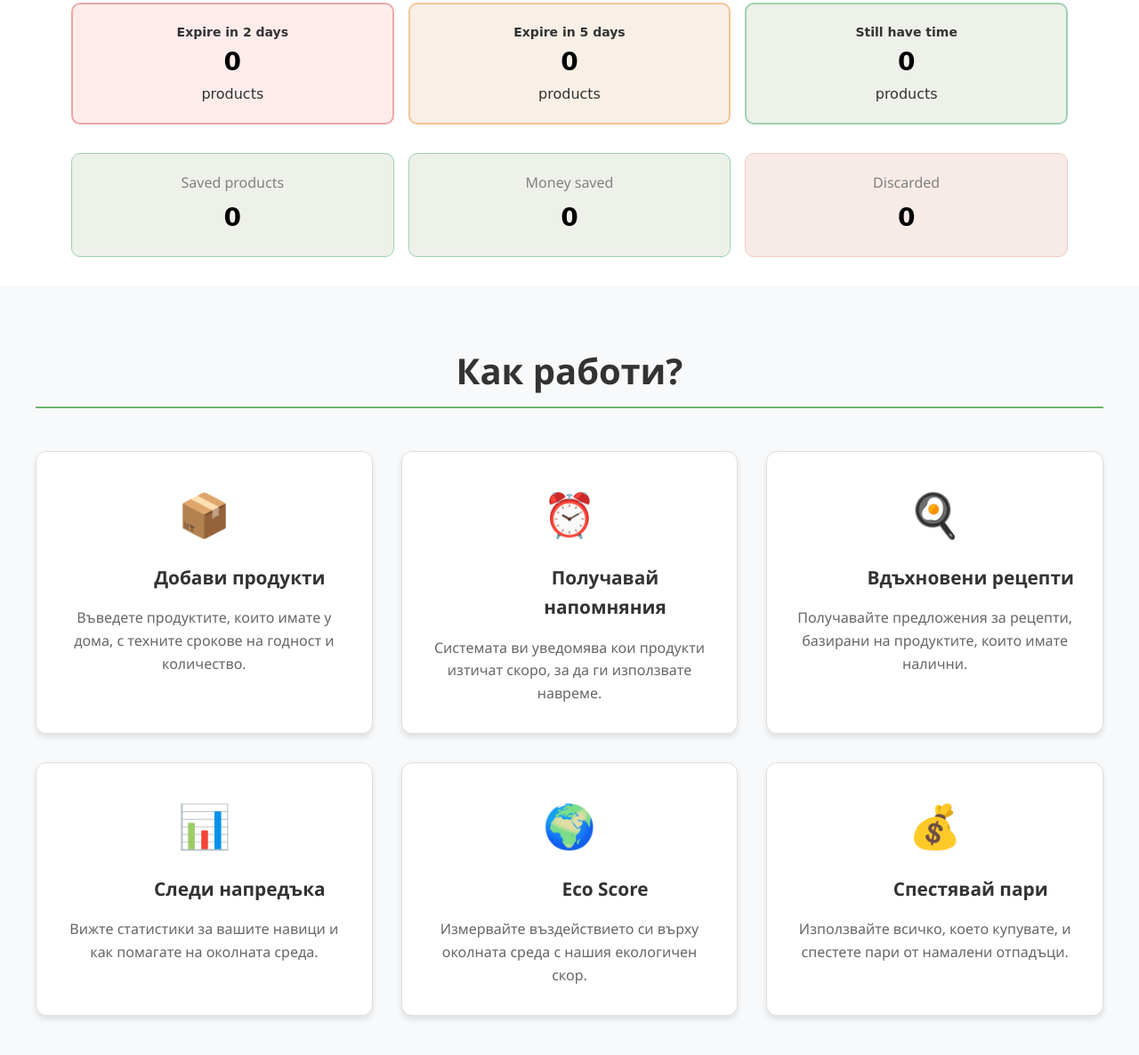
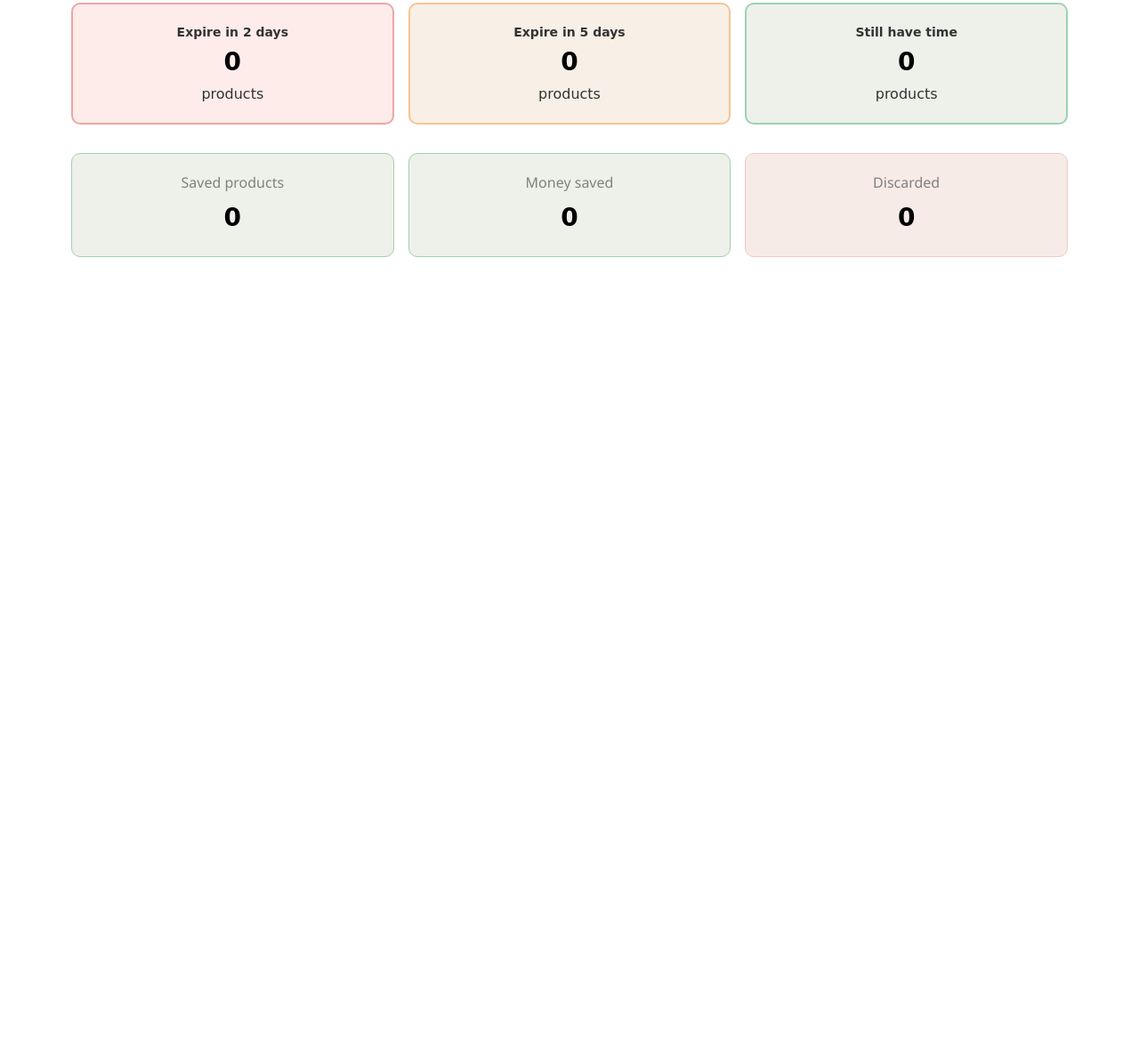
Before and after one commit to KatrinKircheva/no-waste-tracker, a website: page public/index.html in a window 1280 px wide. Shown: the part 618-1804 px from the top of the page at 89% size. After the commit the page ends 939 px from the top, so only its background shows below. Drawn offline with Linux system fonts and the light colour scheme; files whose address does not match are found by name.

Commit message:
removing section

```diff
--- a/public/index.html
+++ b/public/index.html
@@ -438,7 +438,6 @@
             <a href="dashboard.html" id="myProductsLink">My products</a>
             <a href="recipes.html" id="recipesLink">Recipes</a>
             <a href="stats.html" id="statisticsLink">Statistics</a>
-            <a href="#recycling" id="recyclingLink">Recycling</a>
         </nav>
 
         <button type="button" id="addProductBtn">+ Add Product</button>
@@ -545,60 +544,6 @@
         </section>
 
         <!-- FEATURES -->
-        <section class="features">
-            <div class="features-container">
-                <h2 class="features-title">Как работи?</h2>
-                <div class="features-grid">
-                    <div class="feature-card">
-                        <div class="feature-icon">📦</div>
-                        <h3 class="feature-title">Добави продукти</h3>
-                        <p class="feature-description">
-                            Въведете продуктите, които имате у дома, с техните срокове на годност и количество.
-                        </p>
-                    </div>
-
-                    <div class="feature-card">
-                        <div class="feature-icon">⏰</div>
-                        <h3 class="feature-title">Получавай напомняния</h3>
-                        <p class="feature-description">
-                            Системата ви уведомява кои продукти изтичат скоро, за да ги използвате навреме.
-                        </p>
-                    </div>
-
-                    <div class="feature-card">
-                        <div class="feature-icon">🍳</div>
-                        <h3 class="feature-title">Вдъхновени рецепти</h3>
-                        <p class="feature-description">
-                            Получавайте предложения за рецепти, базирани на продуктите, които имате налични.
-                        </p>
-                    </div>
-
-                    <div class="feature-card">
-                        <div class="feature-icon">📊</div>
-                        <h3 class="feature-title">Следи напредъка</h3>
-                        <p class="feature-description">
-                            Вижте статистики за вашите навици и как помагате на околната среда.
-                        </p>
-                    </div>
-
-                    <div class="feature-card">
-                        <div class="feature-icon">🌍</div>
-                        <h3 class="feature-title">Eco Score</h3>
-                        <p class="feature-description">
-                            Измервайте въздействието си върху околната среда с нашия екологичен скор.
-                        </p>
-                    </div>
-
-                    <div class="feature-card">
-                        <div class="feature-icon">💰</div>
-                        <h3 class="feature-title">Спестявай пари</h3>
-                        <p class="feature-description">
-                            Използвайте всичко, което купувате, и спестете пари от намалени отпадъци.
-                        </p>
-                    </div>
-                </div>
-            </div>
-        </section>
     </main>
 
     <script src="js/firebase-config.js"></script>
```
Also changed, not shown: public/dashboard.html (+0 -1 lines), public/recipes.html (+0 -1 lines), public/stats.html (+0 -1 lines), public/js/app.js (renamed from public/app.js).
